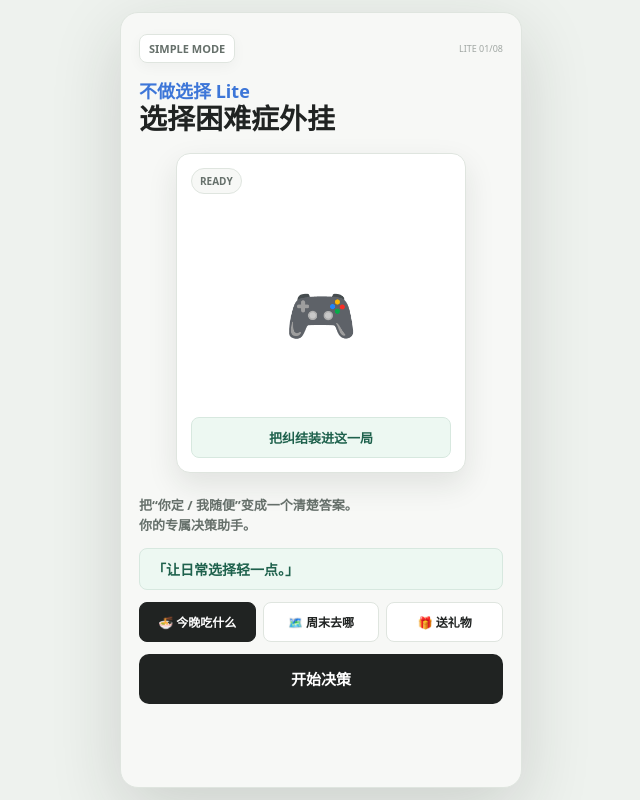
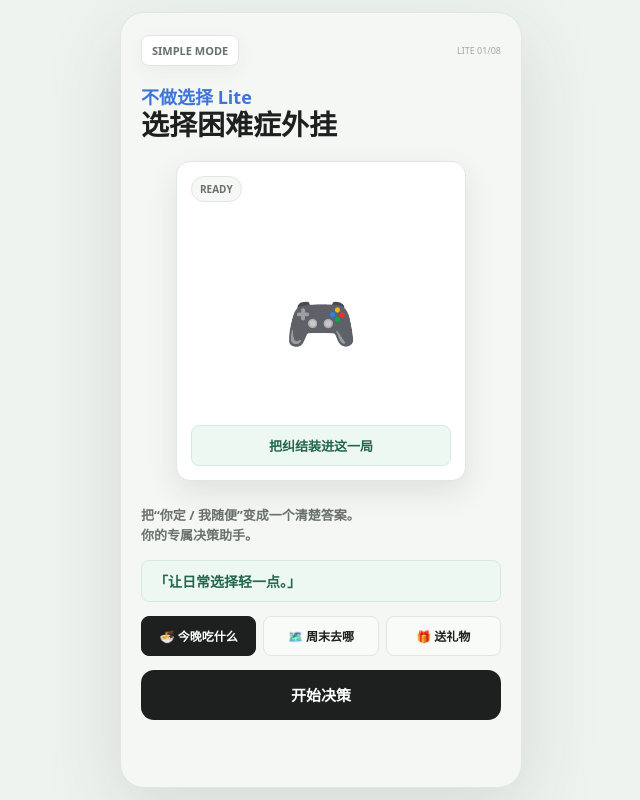
Before and after one commit to hpuxyh/no-choice-lite, a website: page public/play.html in a window 1280 px wide. Shown: the whole page, without its empty margins (319-959 px from the left). Drawn offline with Linux system fonts and the light colour scheme.

Commit message:
Refine app-like page styling

```diff
--- a/public/minimal-theme.css
+++ b/public/minimal-theme.css
@@ -1,12 +1,14 @@
 :root {
-  --paper: #f7f8f6;
-  --ink: #202322;
+  --paper: #f5f7f5;
+  --ink: #1d201f;
   --card: #ffffff;
-  --muted: #66706b;
-  --line: #dfe5df;
-  --line-strong: #cfd8d0;
-  --soft: #edf8f2;
-  --soft-ink: #1e614c;
+  --muted: #68716d;
+  --muted-2: #98a09b;
+  --line: #e0e6e1;
+  --line-strong: #cdd7d0;
+  --soft: #eef8f3;
+  --soft-ink: #23654f;
+  --fill: #f9fbf9;
   --red: #e85f52;
   --purple: #4f64d8;
   --yellow: #f3b84b;
@@ -17,7 +19,7 @@
 }
 
 body {
-  background: #eef2ee;
+  background: #eef3ef;
   background-image: none;
   color: var(--ink);
 }
@@ -36,14 +38,14 @@ body {
     width: 402px;
     height: min(832px, 100dvh - 24px);
     border: 1px solid var(--line);
-    border-radius: 18px;
-    box-shadow: 0 22px 70px rgba(32, 35, 34, 0.16);
+    border-radius: 24px;
+    box-shadow: 0 24px 80px rgba(35, 51, 43, 0.13);
   }
 }
 
 .screen {
-  padding: 18px;
-  gap: 12px;
+  padding: 18px 20px;
+  gap: 14px;
 }
 
 .homeScreen,
@@ -92,16 +94,16 @@ body {
 }
 
 .topbar {
-  min-height: 34px;
+  min-height: 38px;
 }
 
 .badge {
-  padding: 6px 9px;
+  padding: 7px 10px;
   background: #fff;
   color: var(--muted);
   font-size: 11px;
-  font-weight: 750;
-  box-shadow: 0 4px 14px rgba(32, 35, 34, 0.04);
+  font-weight: 760;
+  box-shadow: 0 6px 18px rgba(35, 51, 43, 0.05);
 }
 
 .badge.red,
@@ -133,6 +135,13 @@ body {
 .sub {
   font-weight: 600;
   line-height: 1.55;
+}
+
+.back {
+  color: var(--ink);
+  font-size: 14px;
+  font-weight: 720;
+  padding: 8px 0 8px 12px;
 }
 
 .coin {
@@ -192,15 +201,15 @@ body {
 }
 
 .chip {
-  background: #fff;
+  background: var(--fill);
   color: var(--ink);
   font-size: 12px;
-  font-weight: 700;
+  font-weight: 720;
 }
 
 .chip.on {
-  background: #202322;
-  border-color: #202322;
+  background: var(--ink);
+  border-color: var(--ink);
   color: #fff;
 }
 
@@ -219,13 +228,13 @@ body {
   border-color: transparent;
   background: var(--ink);
   color: #fff;
-  border-radius: 10px;
+  border-radius: 13px;
   box-shadow: none;
   min-height: 50px;
 }
 
 .btn.alt {
-  background: var(--green);
+  background: #2fa378;
 }
 
 .btn.ghost {
@@ -320,11 +329,13 @@ body {
 }
 
 .locationStatus {
-  min-height: 52px;
+  min-height: 46px;
   max-height: none;
-  padding: 10px 12px;
-  border-radius: 8px;
+  padding: 9px 12px;
+  border-radius: 12px;
   box-shadow: none;
+  font-size: 11px;
+  line-height: 1.25;
 }
 
 .locationStatus[data-state="gps"] {
@@ -339,10 +350,10 @@ body {
 }
 
 .inputActionsTop .micBig {
-  min-height: 64px;
-  border-radius: 10px;
-  font-size: 17px;
-  background: #202322;
+  min-height: 58px;
+  border-radius: 14px;
+  font-size: 16px;
+  background: var(--ink);
   color: #fff;
   box-shadow: none;
 }
@@ -374,45 +385,104 @@ body {
 }
 
 .gameHero {
+  flex: none;
   gap: 12px;
+  padding-top: 2px;
 }
 
 .gameHero > .lead {
-  margin-top: 6px;
+  margin-top: 2px;
+  text-align: left !important;
+  font-size: 28px !important;
+  line-height: 1.08 !important;
+  letter-spacing: 0;
 }
 
 .voiceBox {
+  flex: none;
   background: #fff;
   border: 1px solid var(--line);
-  border-radius: 14px;
-  box-shadow: 0 12px 30px rgba(32, 35, 34, 0.06);
+  border-radius: 18px;
+  box-shadow: 0 14px 38px rgba(35, 51, 43, 0.07);
   padding: 10px;
+  gap: 10px;
 }
 
 textarea.field.bigInput {
-  border-radius: 10px;
-  background: #f8faf8;
+  height: clamp(118px, 18dvh, 156px);
+  min-height: clamp(118px, 18dvh, 156px);
+  border-radius: 14px;
+  background: var(--fill);
+  border-color: var(--line);
+  font-size: 15px;
+  line-height: 1.45;
+  font-weight: 680;
 }
 
 .screen[data-screen="game"] > .btn {
   margin-top: auto;
+  min-height: 58px;
+  border-radius: 15px;
+  font-size: 17px;
+}
+
+.screen[data-screen="game"] .topbar {
+  margin-bottom: 4px;
+}
+
+.screen[data-screen="game"] .playerPill {
+  width: 42px;
+  height: 42px;
+  border-radius: 11px;
+  box-shadow: 0 8px 24px rgba(35, 51, 43, 0.12);
+}
+
+.screen[data-screen="game"] .quickTagLabel {
+  width: 34px;
+  color: var(--muted);
+  font-size: 12px;
+}
+
+.screen[data-screen="game"] .quickTagRow {
+  display: grid;
+  grid-template-columns: 34px repeat(4, minmax(0, 1fr));
+  gap: 8px;
+}
+
+.screen[data-screen="game"] .quickTagRow:last-child {
+  grid-template-columns: 34px repeat(3, minmax(0, 1fr));
+}
+
+.screen[data-screen="game"] .quickTagRow .chip {
+  min-height: 38px;
+  border-radius: 12px;
+  background: #fff;
+  border-color: var(--line);
+  font-size: 12px;
+  box-shadow: 0 2px 8px rgba(35, 51, 43, 0.03);
+}
+
+.screen[data-screen="game"] .quickTagRow .chip.on {
+  background: var(--ink);
+  border-color: var(--ink);
+  color: #fff;
 }
 
 .modeScreen {
-  gap: 16px;
+  gap: 14px;
 }
 
 .modeList {
-  gap: 10px;
+  gap: 12px;
 }
 
 .mode {
   background: #fff;
   color: var(--ink);
-  padding: 15px 14px;
-  border-left-width: 4px;
-  border-radius: 14px;
-  box-shadow: 0 10px 26px rgba(32, 35, 34, 0.05);
+  padding: 16px 14px;
+  border-left-width: 0;
+  border-radius: 18px;
+  box-shadow: 0 14px 36px rgba(35, 51, 43, 0.07);
 }
 
 .mode.boss,
@@ -423,28 +493,45 @@ textarea.field.bigInput {
 }
 
 .mode.boss {
-  border-left-color: var(--red);
+  border-color: rgba(232, 95, 82, 0.28);
 }
 
 .mode.ai {
-  border-left-color: var(--blue);
+  border-color: rgba(61, 118, 216, 0.28);
 }
 
 .mode.myst {
-  border-left-color: var(--yellow);
+  border-color: rgba(243, 184, 75, 0.36);
 }
 
 .mode .ic {
-  width: 48px;
-  height: 48px;
+  width: 54px;
+  height: 54px;
   border: 1px solid var(--line);
-  border-radius: 10px;
-  background: #f8faf8;
-  font-size: 24px;
+  border-radius: 15px;
+  background: var(--fill);
+  font-size: 25px;
+}
+
+.mode.boss .ic {
+  background: #fff5f4;
+  border-color: rgba(232, 95, 82, 0.22);
+}
+
+.mode.ai .ic {
+  background: #f3f6ff;
+  border-color: rgba(61, 118, 216, 0.22);
+}
+
+.mode.myst .ic {
+  background: #fff8e8;
+  border-color: rgba(243, 184, 75, 0.28);
 }
 
 .mode .nm {
-  font-size: 17px;
+  font-size: 18px;
+  line-height: 1.15;
+  margin-bottom: 5px;
 }
 
 .mode .ds,
@@ -456,6 +543,14 @@ textarea.field.bigInput {
 .mode.ai .tagline,
 .mode.myst .tagline {
   color: var(--muted);
+}
+
+.mode .ds {
+  font-size: 13px;
+}
+
+.mode .tagline {
+  font-size: 11px;
 }
 
 .mode.sel {
@@ -474,18 +569,18 @@ textarea.field.bigInput {
 
 .skipZone {
   margin-top: auto;
-  padding: 18px 0 12px;
+  padding: 18px 0 8px;
 }
 
 .skipSmash {
-  width: min(230px, 72vw);
-  height: 62px;
+  width: min(230px, 74vw);
+  height: 58px;
   border: 0;
   border-radius: 999px;
   background: #fff;
   color: var(--ink);
-  box-shadow: inset 0 0 0 1px var(--line);
-  font-size: 20px;
+  box-shadow: inset 0 0 0 1px var(--line), 0 10px 28px rgba(35, 51, 43, 0.05);
+  font-size: 19px;
   text-shadow: none;
 }
 
--- a/public/play.html
+++ b/public/play.html
@@ -408,7 +408,7 @@
 
         <!-- MODE -->
         <section class="screen modeScreen" data-screen="mode">
-          <div class="topbar"><span class="badge yellow pixel">RECOMMENDATION</span><button class="back" onclick="go('game')">← 返回</button></div>
+          <div class="topbar"><span class="badge yellow pixel">推荐</span><button class="back" onclick="go('game')">← 返回</button></div>
           <div class="lead" style="font-size:22px">推荐方式</div>
           <div class="modeList" id="modeList">
             <div class="mode boss" onclick="selectMode('霸总模式','BOSS MODE',this)"><div class="ic">🎲</div><div><div class="nm">霸总模式</div><div class="ds">不要你觉得，我要我觉得。</div><div class="tagline pixel">[ BOSS MODE ] 纯随机 · 一秒通关</div></div></div>
```
